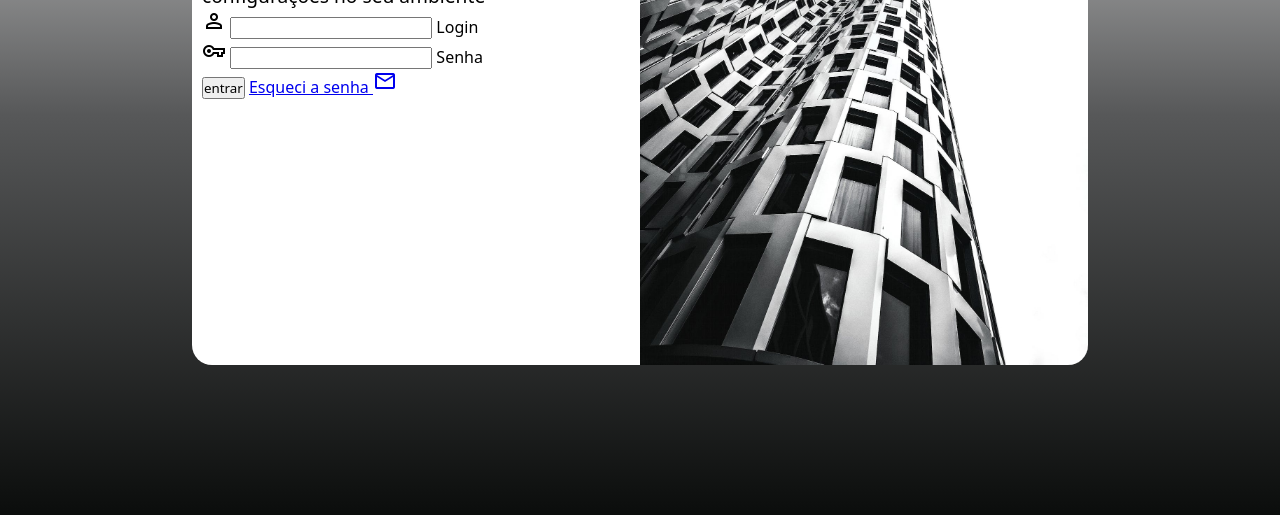
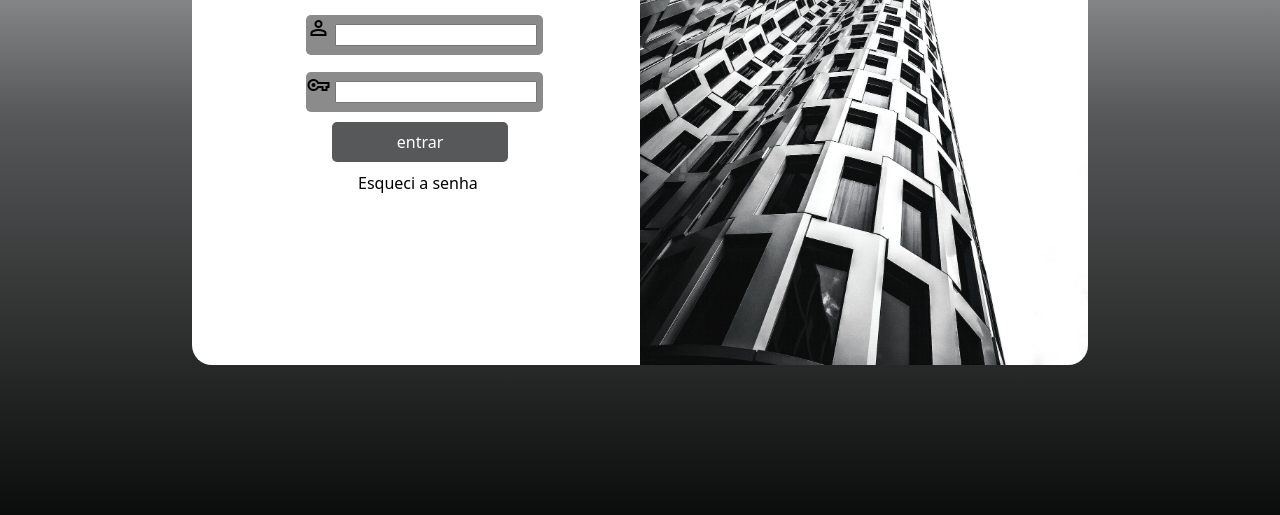
Before and after one commit to Rodrigo-Ralliele/Projeto-Login, a plain HTML site: page index.html in a window 1280 px wide. Shown: the part 285-800 px from the top of the page. Drawn offline with nearby package versions, Linux system fonts and the light colour scheme.

Commit message:
formatação do formulario

```diff
--- a/estilos/mediaquery.css
+++ b/estilos/mediaquery.css
@@ -20,6 +20,12 @@
        div#formulario > h1 {
         font-size: 2em;
         text-align: center;
+       }
+
+       form > div.campo {
+        width: 40%;
+        margin-left: 28%;
+        margin-top:3%;
        }
 }
 
@@ -44,10 +50,17 @@
        }
 
        div#formulario > h1 {
-        font-size: 2em;
+        text-align: center;
+        margin-bottom: 10px;
 
        }
        div#formulario > p {
         font-size: 1.2em;
        }
+
+       form > div.campo {
+        width:27%;
+        margin-left: 12%;
+        margin-top: 2%;
+       }
 }
--- a/estilos/style.css
+++ b/estilos/style.css
@@ -55,18 +55,79 @@ section#login>div#imagem {
 
 section#login>div#formulario {
     display: block;
-    padding: 10px;
+    padding: 8px;
 }
+
+
 
 div#formulario>p {
     font-size: 0.8em;
 }
 
-   div#formulario > h1 {
+div#formulario>h1 {
     text-align: center;
     margin-bottom: 10px;
 
-   }
-   div#formulario > p {
+}
+
+div#formulario>p {
     font-size: 0.8em;
-   }
+
+}
+
+div.campo > label {
+display: none;
+}
+
+form > div.campo {
+    display: block;
+background-color: #8B8B8C;
+width: 100%;
+height: 40px;
+margin: 5px 0px;
+padding: 1px;
+border-radius: 5px;
+
+}
+
+input[type=submit] {
+    display: block;
+    margin: auto;
+    font-size: 1em;
+    margin-top: 10px;
+    width: 20%;
+    height: 40px;
+    background-color: #575859;
+    color: white;
+    border: none;
+    border-radius: 5px;
+    cursor: pointer;
+
+}
+
+input[type=submit]:hover {
+    color: black;
+    background-color: rgb(173, 171, 171);
+}
+
+a.botao {
+    display: block;
+    align-items: center;
+    margin: auto;
+    text-align: center;
+    font-size: 1em;
+    width: 100%;
+    height: 40px;
+    background-color: white;
+    /* border: 1px solid #575859; */
+    border-radius: 5px;
+    text-decoration: none;
+    color: black;
+    margin-top: 5px;
+    padding-top: 5px;
+}
+
+a.botao:hover {
+    color: rgb(38, 0, 255);
+
+}
--- a/index.html
+++ b/index.html
@@ -21,7 +21,7 @@
                 <p>Seja Bem-Vindo(a) novamente. Faça login para acessar sua conta e poder fazer as configurações no seu
                     ambiente</p>
                 <form action="login.php" method="post" autocomplete="on">
-                    <div class="compo">
+                    <div class="campo">
                         <span class="material-symbols-outlined">
                             person
                         </span>
@@ -30,20 +30,22 @@
                             maxlength="30">
                         <label for="ilogin">Login</label>
 
+
                     </div>
-                    <div>
+                    <div class="campo">
                         <span class="material-symbols-outlined">
                             vpn_key
                         </span>
-                        <input type="password" name="isenha" id="isenha" autocomplete="current-password" required minlength="8" maxlength="20">
+                        <input type="password" name="isenha" id="isenha" autocomplete="current-password" required
+                            minlength="8" maxlength="20">
                         <label for="senha">Senha</label>
                     </div>
-                    <div>
+                    <div id="botoes">
                         <input type="submit" value="entrar">
-                        <a href="esqueci.html">Esqueci a senha
+
+                        <a href="esqueci.html" class="botao">Esqueci a senha
                             <span class="material-symbols-outlined">
-                                mail
-                            </span>
+
                         </a>
                     </div>
                 </form>
```
